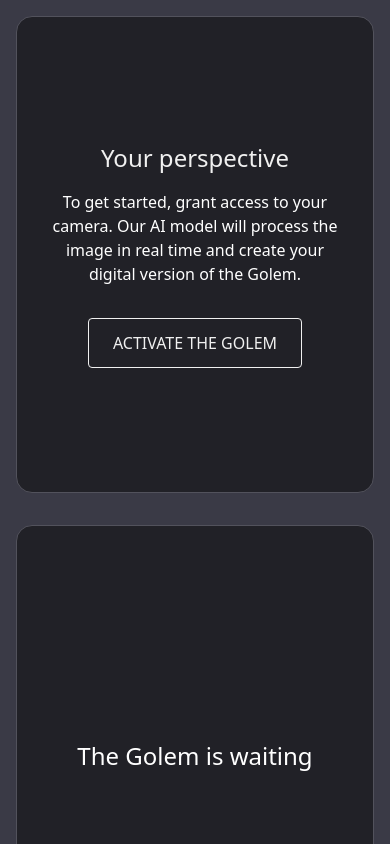
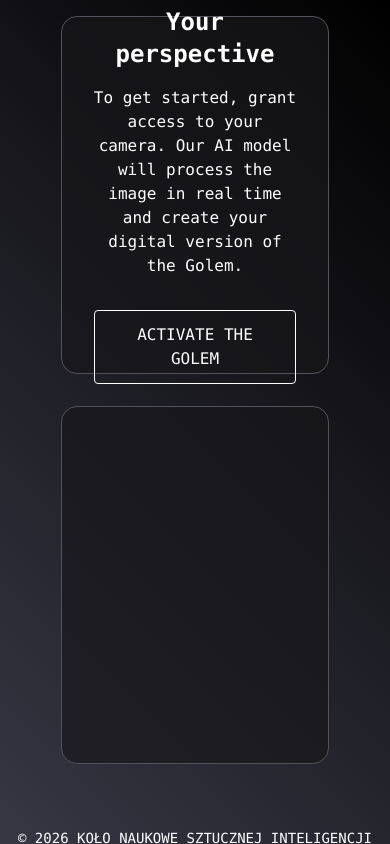
Before and after one commit to KNSI-Golem/Pudzian, a Next.js app: page / in a window 390 px wide. Shown: the top 844 px of the page. Built offline with nearby package versions, Linux system fonts and the light colour scheme.

Commit message:
Add vartical video and new style

```diff
--- a/src/app/globals.css
+++ b/src/app/globals.css
@@ -1,30 +1,31 @@
 @import "tailwindcss";
 
-:root {
-  --main-bg: #3a3a46;
-  --secondary-bg: #2d2d37;
-  --accent-1: #797992;
-  --accent-2: #97afb3;
-  --text-color: #f0f0f0;
+@theme {
+  --background: #393947;
+  --foreground: #000;
+  --accent: #00e5c5;
+  --accent-foreground: #fff;
+  --font-sans: ui-sans-serif, system-ui, sans-serif, "Apple Color Emoji", "Segoe UI Emoji", "Segoe UI Symbol", "Noto Color Emoji";
+  --font-mono: ui-monospace, SFMono-Regular, Menlo, Monaco, Consolas, "Liberation Mono", "Courier New", monospace;
+  --font-weight-bold: 700;
+  --font-weight-medium: 500;
+  --font-weight-semibold: 600;
+  --border: oklch(100% 0 0/.1);
+  --radius: .625rem;
 }
 
-:root {
-  --color-background: var(--main-bg);
-  --color-foreground: var(--text-color);
-  --font-sans: var(--font-jura);
-  --font-mono: var(--font-jura);
+@layer base {
+  body {
+    background-color: var(--background);
+    background-image: linear-gradient(225deg,var(--foreground) 0%,var(--background) 100%);
+    color: var(--accent-foreground);
+    font-family: var(--font-mono);
+  }
+
+  h2 {
+    color: var(--accent-foreground);
+    font-family: var(--font-mono);
+    font-weight: var(--font-weight-bold);
+  }
+
 }
-
-body {
-  font-family: var(--font-sans), sans-serif;
-  background-color: var(--main-bg);
-  color: var(--text-color);
-  background-size: 15px 15px;
-  overflow-x: hidden;
-}
-
-.font-golem {
-  font-family: var(--font-sans), sans-serif;
-  text-transform: uppercase;
-  letter-spacing: 0.1em;
-}
--- a/src/components/layout/Footer.tsx
+++ b/src/components/layout/Footer.tsx
@@ -4,7 +4,7 @@ import { APP_CONFIG } from '@/lib/constants';
 export function Footer() {
   return (
     <footer className="w-full p-4 mt-8">
-      <div className="container mx-auto text-center text-sm text-gray-500">
+      <div className="mx-auto text-center text-sm">
         <p>
           &copy; 2026 {APP_CONFIG.fullName} | {APP_CONFIG.name}.
         </p>
--- a/src/components/ui/CameraPlaceholder.tsx
+++ b/src/components/ui/CameraPlaceholder.tsx
@@ -10,7 +10,7 @@ export function CameraPlaceholder({
   className = ""
 }: CameraPlaceholderProps) {
   return (
-    <div className={`w-full h-full rounded shadow flex items-center justify-center text-white font-bold ${className}`}>
+    <div className={`w-full h-full rounded shadow flex items-center justify-center font-bold ${className}`}>
       <div className="text-center">
         <p className="text-gray-400">{message}</p>
       </div>
--- a/src/components/ui/ViewPanel.tsx
+++ b/src/components/ui/ViewPanel.tsx
@@ -2,20 +2,13 @@ import React from 'react';
 import { cn } from '@/lib/utils';
 import type { ViewPanelProps } from '@/types';
 
-export function ViewPanel({ children, title, className }: ViewPanelProps) {
+export function ViewPanel({ children, className }: ViewPanelProps) {
   return (
     <div className={cn(
-      "flex flex-col rounded-lg view-panel transition-all duration-500",
+      "flex flex-col rounded-2xl items-center justify-center text-center bg-zinc-900/70 border border-zinc-600",
       className
     )}>
-      {title && (
-        <div className="p-4 border-b border-gray-600/50">
-          <h2 className="font-golem text-xl text-white">{title}</h2>
-        </div>
-      )}
-      <div className="flex-1 overflow-hidden">
         {children}
-      </div>
     </div>
   );
 }
--- a/src/components/video/ModelViewer.tsx
+++ b/src/components/video/ModelViewer.tsx
@@ -57,7 +57,7 @@ export function ModelViewer({
   }, [model, handleLoad]);
 
   return (
-    <div className={`w-full h-full relative rounded-lg overflow-hidden ${className}`}>
+    <div className={`w-full h-full relative rounded-2xl overflow-hidden ${className}`}>
       {isLoading && (
         <div className="absolute inset-0 flex items-center justify-center bg-opacity-75 z-10">
           <div className="text-center">
--- a/src/components/video/VideoCanvas.tsx
+++ b/src/components/video/VideoCanvas.tsx
@@ -24,15 +24,14 @@ export function VideoCanvas({
         ref={videoRef}
         autoPlay
         playsInline
-        className="absolute inset-0 w-full h-full object-cover rounded-lg overflow-hidden shadow"
+        className="absolute inset-0 w-full h-full object-cover rounded-2xl overflow-hidden shadow"
         style={{
-          backgroundColor: "#2d2d37",
           transform: "scaleX(-1)"
         }}
       />
       <canvas
         ref={canvasRef}
-        className="absolute inset-0 w-full h-full rounded-lg overflow-hidden shadow"
+        className="absolute inset-0 w-full h-full shadow"
         style={{
           transform: "scaleX(-1)"
         }}
--- a/src/components/video/VideoSessionOrchestrator.tsx
+++ b/src/components/video/VideoSessionOrchestrator.tsx
@@ -67,13 +67,13 @@ export function VideoSessionOrchestrator() {
   }, [calibrationAttempt, isCalibrated]);
 
   return (
-      <div className="w-50% grid grid-cols-1 lg:grid-cols-2 gap-8 items-stretch">
+      <div className="grid grid-cols-1 lg:grid-cols-2 gap-8 items-stretch w-3/4">
 
         <ViewPanel className="aspect-3/4">
           {uiState.showInitialView ? (
-            <div className="bg-zinc-900/70 flex flex-col rounded-2xl items-center justify-center text-center p-8 h-full border border-zinc-600">
-              <h2 className="text-2xl mb-4 text-accent">Your perspective</h2>
-              <p className="text-white mb-8 max-w-sm">
+            <div className="flex flex-col rounded-2xl items-center justify-center text-center p-8 h-full">
+              <h2 className="text-2xl mb-4">Your perspective</h2>
+              <p className="mb-8 max-w-sm">
                 To get started, grant access to your camera. Our AI model will process the image in real time and create your digital version of the Golem.
               </p>
               <Button onClick={handleActivate}>
@@ -98,8 +98,7 @@ export function VideoSessionOrchestrator() {
 
         <ViewPanel className="aspect-3/4">
           {uiState.showInitialView ? (
-            <div className="bg-zinc-900/70 flex flex-col rounded-2xl items-center justify-center text-center p-8 h-full border border-zinc-600">
-              <h2 className="text-2xl mb-4 text-white">The Golem is waiting</h2>
+            <div className="flex flex-col rounded-2xl p-8 h-full">
             </div>
           ) : (
             <ModelViewer
--- a/src/lib/constants.ts
+++ b/src/lib/constants.ts
@@ -5,7 +5,7 @@ export const APP_CONFIG = {
 } as const;
 
 export const VIDEO_CONSTRAINTS = {
-  width: 640,
-  height: 480,
+  width: 480,
+  height: 640,
   facingMode: "user",
 } as const;
--- a/src/lib/mediapipe/video.ts
+++ b/src/lib/mediapipe/video.ts
@@ -1,8 +1,8 @@
 import type { VideoStreamConfig } from "@/types";
 
 export const DEFAULT_VIDEO_CONFIG: VideoStreamConfig = {
-  width: 640,
-  height: 480,
+  width: 480,
+  height: 640,
   facingMode: "user",
 };
 
```
